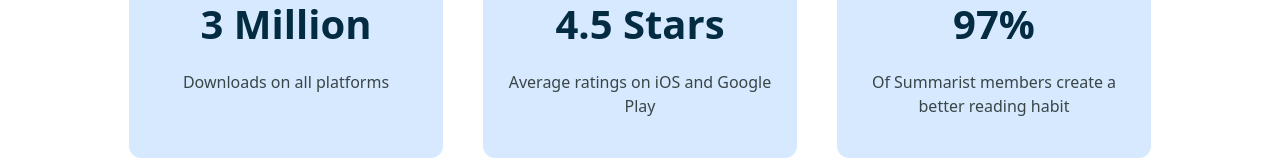
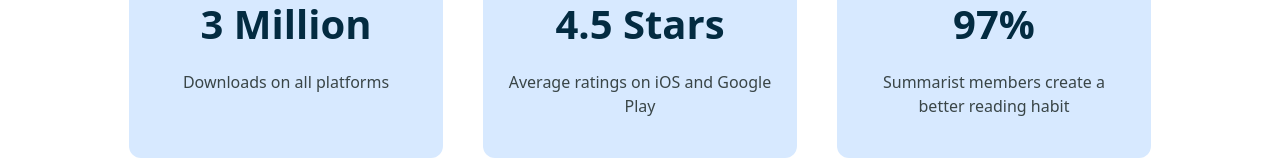
Before and after one commit to connorklee0/summarist, a Next.js app: page / in a window 1280 px wide. Shown: the part 3051-3219 px from the top of the page. Built offline with nearby package versions, Linux system fonts and the light colour scheme; no server answers.

Commit message:
delete typo

```diff
--- a/components/Home/Numbers.tsx
+++ b/components/Home/Numbers.tsx
@@ -37,7 +37,7 @@
               </div>
               <div className="numbers__title">97%</div>
               <div className="numbers__sub--title">
-                Of Summarist members create a better reading habit
+                Summarist members create a better reading habit
               </div>
             </div>
           </div>
```
